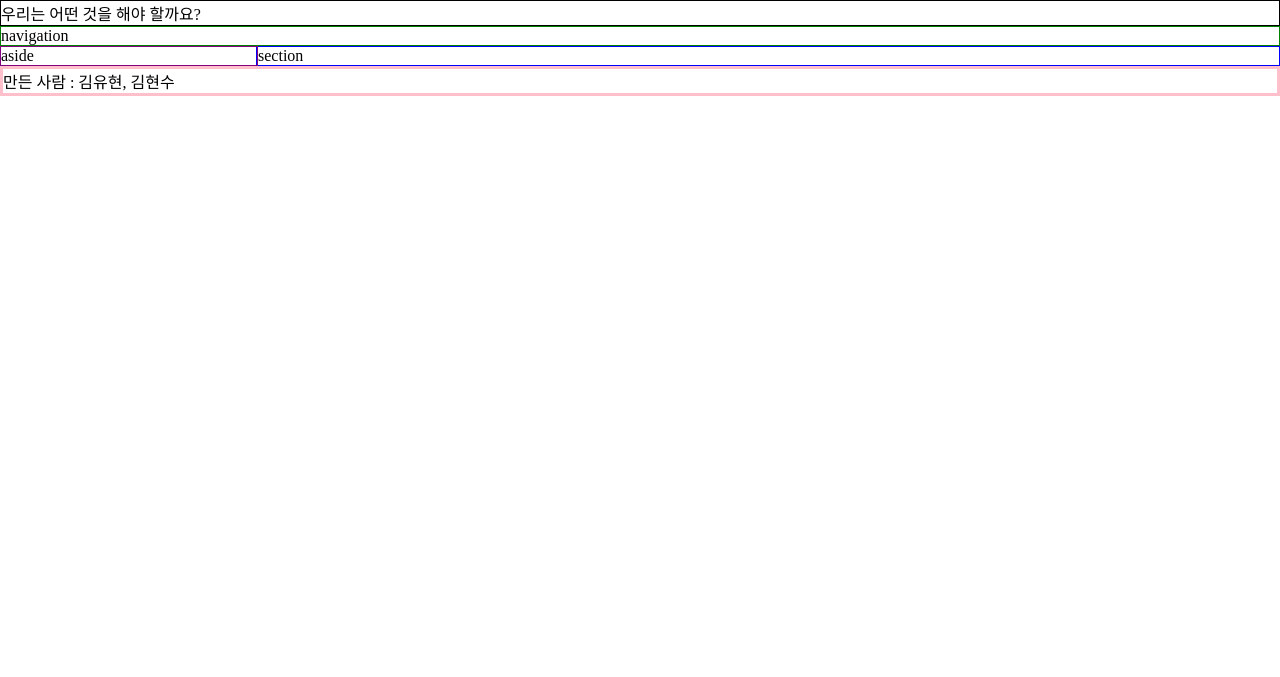
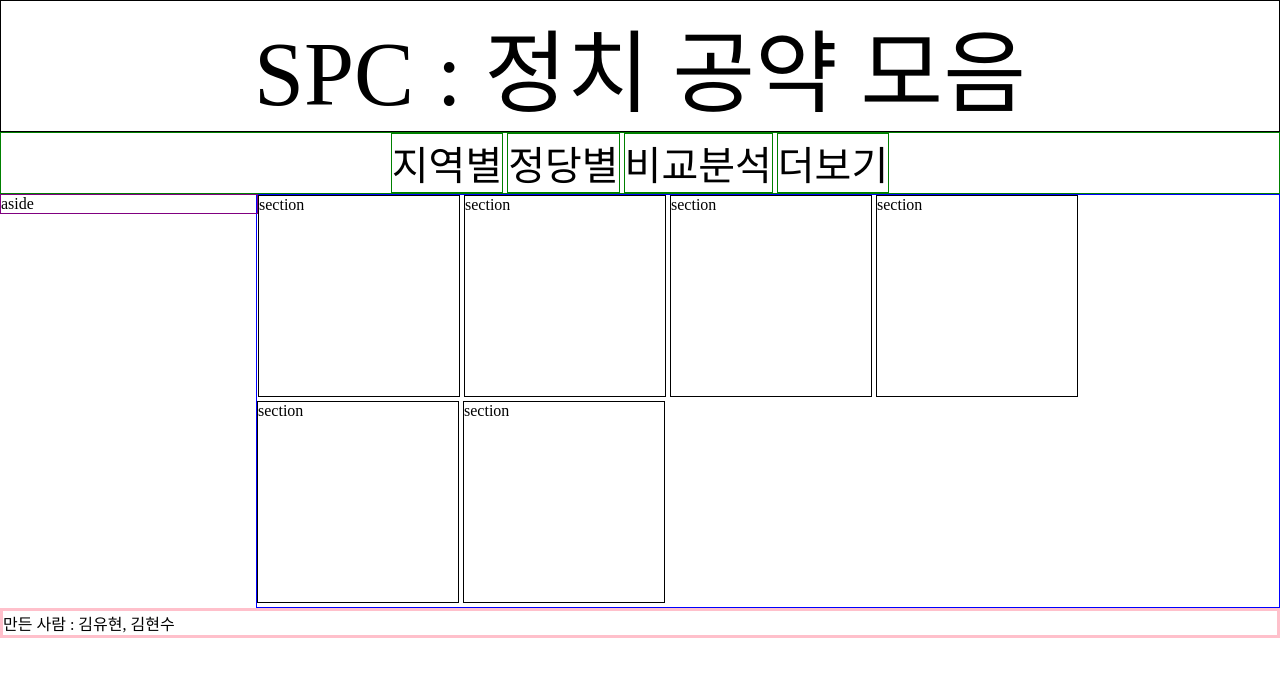
Before and after one commit to HyunCello/ERICA_SPC, a PHP site: page / in a window 1280 px wide. Shown: the top 677 px of the page. Run offline with PHP 8.4, Linux system fonts and the light colour scheme.

Commit message:
HTML, css 수정

```diff
--- a/index.html
+++ b/index.html
@@ -11,15 +11,26 @@
 
     <header>
         <p>
-            우리는 어떤 것을 해야 할까요?
+            SPC : 정치 공약 모음
         </p>
     </header>
 
     <nav>
-        <p>
-            navigation
-        </p>
+        <div>
+            <p>
+                지역별
+            </p>
+            <p>
+                정당별
+            </p>
+            <p>
+                비교분석
+            </p>
+            <p>
+                더보기
+            </p>
 
+        </div>
     </nav>
     <aside>
             <p>
@@ -28,9 +39,38 @@
         </aside>
     <article>
         <section>
-            <p>
+            <div>
+                <p>
                 section
-            </p>
+                </p>
+            </div>
+            <div>
+                <p>
+                section
+                </p>
+            </div>
+            <div>
+                <p>
+                section
+                </p>
+            </div>
+            <div>
+                <p>
+                section
+                </p>
+            </div>
+            <div>
+                <p>
+                section
+                </p>
+            </div>
+            <div>
+                <p>
+                section
+                </p>
+            </div>
+
+
         </section>
     </article>
 
--- a/style/main.css
+++ b/style/main.css
@@ -3,13 +3,32 @@
 }
 header{
     border:1px solid black;
+    font-size:90px;
+    text-align:center;
 }
 nav{
     border: 1px solid green;
 }
+nav div {
+    text-align:center;
+}
+nav div p{
+    display: inline-block;
+    font-size:40px;
+    border: 1px solid green;
+    text-align: center;
+}
+
 section{
     margin-left : 20%;
     border: 1px solid blue;
+}
+section div{
+    display: inline-block;
+    overflow: hidden;
+    width:200px;
+    height:200px;
+    border:1px solid black;
 }
 aside{
     width:20%;
```
